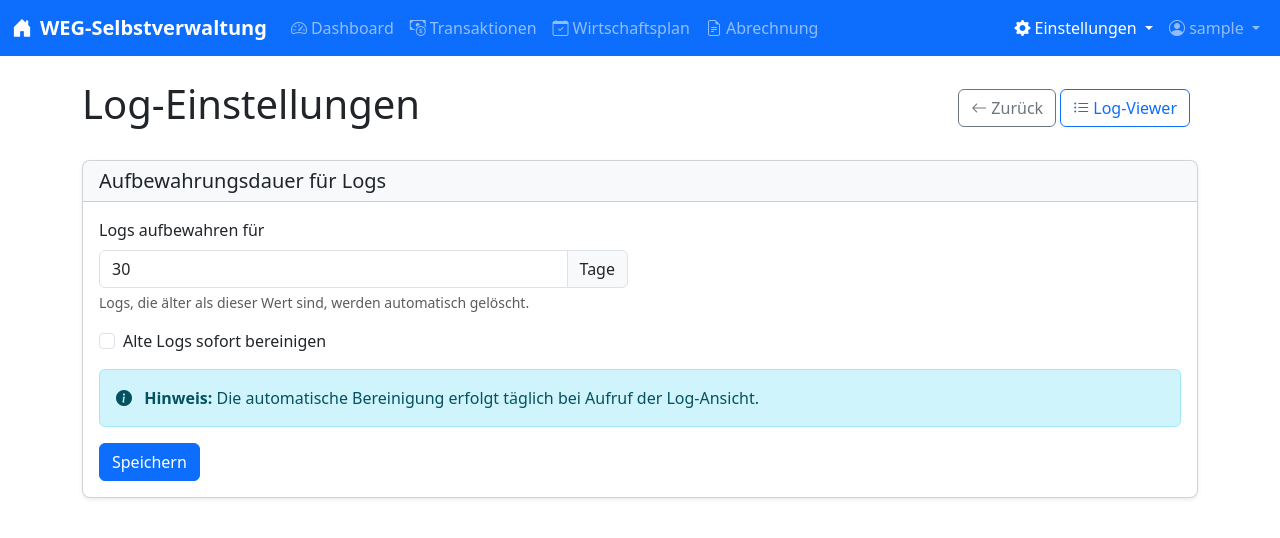
After one commit to fholzi8/Eigentuemer-selbstverwaltung-public, a Flask app: page /settings/log-settings in a window 1280 px wide. The commit adds this page. Shown: the top 538 px of the page. Run offline with Flask 3, Linux system fonts and the light colour scheme; a user stored in the database is signed in; tables that the repository leaves empty hold one stand-in row (values such as "Sample post"); parts of the project's set-up code (start-up, migrations or seed data) failed here and were passed over; some libraries are stand-ins or nearby versions.

Commit message:
Log Retention Period Integration

```diff
--- a/models.py
+++ b/models.py
@@ -259,3 +259,21 @@ class LogEntry(db.Model):
 
     def __repr__(self):
         return f'<LogEntry {self.timestamp} {self.category} {self.level} {self.message[:50]}...>'
+
+class SystemSettings(db.Model):
+    __tablename__ = 'system_settings'
+
+    id = db.Column(db.Integer, primary_key=True)
+    key = db.Column(db.String(50), unique=True, nullable=False)
+    value = db.Column(db.String(255), nullable=False)
+    description = db.Column(db.String(255))
+    created_at = db.Column(db.DateTime, default=datetime.datetime.now)
+    updated_at = db.Column(db.DateTime, default=datetime.datetime.now, onupdate=datetime.datetime.now)
+
+    @classmethod
+    def get_value(cls, key, default=None):
+        setting = cls.query.filter_by(key=key).first()
+        return setting.value if setting else default
+
+    def __repr__(self):
+        return f'<SystemSettings {self.key}={self.value}>'
--- a/routes/settings.py
+++ b/routes/settings.py
@@ -12,7 +12,7 @@ from models import db, User, Transaktion, Miteigentuemer, Wirtschaftsplan, Wirts
 from services.kategorie_mapping_service import add_mapping, get_all_mappings
 from utils.security import admin_required, is_password_strong
 from services.email_config_service import get_all_email_configs, set_email_config, delete_email_config
-from services.logging_service import get_logs, log_user_event, log_error
+from services.logging_service import get_logs, log_user_event, log_error, get_log_retention_days, set_log_retention_days, cleanup_old_logs
 from datetime import datetime, timedelta
 
 
@@ -624,8 +624,6 @@ def systeminfo():
     )
 
 
-# 3. Füge eine neue Route hinzu, um die Roadmap zu aktualisieren
-
 @settings_bp.route('/update_roadmap', methods=['POST'])
 @login_required
 @admin_required
@@ -864,6 +862,9 @@ def parameter_settings():
 @login_required
 @admin_required
 def logs_view():
+    # Automatische Log-Bereinigung bei Bedarf durchführen
+    #schedule_log_cleanup()
+
     """Zeigt die Log-Einträge an"""
 
     # Filter aus Request-Parametern
@@ -936,3 +937,30 @@ def roadmap_view():
         })
 
     return render_template('settings/roadmap.html', roadmap=roadmap)
+
+@settings_bp.route('/log-settings', methods=['GET', 'POST'])
+@login_required
+@admin_required
+def log_settings():
+    """Einstellungen für den Log-Viewer"""
+
+    if request.method == 'POST':
+        retention_days = request.form.get('retention_days', type=int)
+        if retention_days is not None and retention_days > 0:
+            set_log_retention_days(retention_days)
+
+            # Wenn "cleanup_now" ausgewählt wurde, alte Logs sofort bereinigen
+            if 'cleanup_now' in request.form:
+                deleted_count = cleanup_old_logs()
+                flash(f'{deleted_count} alte Log-Einträge wurden gelöscht.', 'success')
+            else:
+                flash('Log-Aufbewahrungsdauer erfolgreich aktualisiert.', 'success')
+        else:
+            flash('Bitte geben Sie eine gültige Anzahl von Tagen ein.', 'danger')
+
+        return redirect(url_for('settings.log_settings'))
+
+    # Aktuelle Einstellung laden
+    retention_days = get_log_retention_days()
+
+    return render_template('settings/log_settings.html', retention_days=retention_days)
--- a/services/logging_service.py
+++ b/services/logging_service.py
@@ -156,3 +156,88 @@ def get_logs(category=None, level=None, limit=100, offset=0, start_date=None, en
         logs = logs.offset(offset).limit(limit)
 
     return logs.all(), total_count
+
+def set_log_retention_days(days):
+    """Setzt die Anzahl der Tage, für die Logs aufbewahrt werden sollen"""
+    from models import db, SystemSettings
+
+    setting = SystemSettings.query.filter_by(key='log_retention_days').first()
+    if setting:
+        setting.value = str(days)
+    else:
+        setting = SystemSettings(
+            key='log_retention_days',
+            value=str(days),
+            description='Anzahl der Tage, für die Logs aufbewahrt werden'
+        )
+        db.session.add(setting)
+
+    db.session.commit()
+    return True
+
+def get_log_retention_days():
+    """Gibt die Anzahl der Tage zurück, für die Logs aufbewahrt werden"""
+    from models import SystemSettings
+
+    days = SystemSettings.get_value('log_retention_days', '30')  # Standard: 30 Tage
+    return int(days)
+
+def cleanup_old_logs():
+    """Löscht Logs, die älter als die eingestellte Retention Period sind"""
+    from models import db, LogEntry
+    from datetime import datetime, timedelta
+
+    retention_days = get_log_retention_days()
+    cutoff_date = datetime.now() - timedelta(days=retention_days)
+
+    # Logs löschen, die älter als das Cutoff-Datum sind
+    deleted_count = LogEntry.query.filter(LogEntry.timestamp < cutoff_date).delete()
+
+    db.session.commit()
+    return deleted_count
+
+def schedule_log_cleanup():
+    """Plant die regelmäßige Bereinigung alter Logs"""
+    from services.logging_service import cleanup_old_logs
+    from datetime import datetime
+    from models import SystemSettings
+
+    # Letzten Cleanup-Zeitpunkt prüfen
+    last_cleanup = SystemSettings.get_value('last_log_cleanup')
+    if last_cleanup:
+        last_cleanup_date = datetime.strptime(last_cleanup, '%Y-%m-%d')
+        today = datetime.now().date()
+
+        # Nur einmal täglich bereinigen
+        if (today - last_cleanup_date.date()).days < 1:
+            return
+
+    # Alte Logs bereinigen
+    deleted_count = cleanup_old_logs()
+
+    # Zeitpunkt des letzten Cleanups speichern
+    from models import db, SystemSettings
+
+    setting = SystemSettings.query.filter_by(key='last_log_cleanup').first()
+    today_str = datetime.now().strftime('%Y-%m-%d')
+
+    if setting:
+        setting.value = today_str
+    else:
+        setting = SystemSettings(
+            key='last_log_cleanup',
+            value=today_str,
+            description='Datum der letzten Log-Bereinigung'
+        )
+        db.session.add(setting)
+
+    db.session.commit()
+
+    # Log-Eintrag über die erfolgreiche Bereinigung
+    if deleted_count > 0:
+        from services.logging_service import log_system_event
+        log_system_event(
+            message=f'Automatische Log-Bereinigung: {deleted_count} alte Einträge wurden gelöscht.',
+            category='system',
+            level='info'
+        )
--- a/templates/settings/index.html
+++ b/templates/settings/index.html
@@ -111,8 +111,8 @@
                     <a href="{{ url_for('settings.email_settings') }}" class="list-group-item list-group-item-action">
                         <i class="bi bi-envelope"></i> E-Mail-Einstellungen
                     </a>
-                    <a href="#" class="list-group-item list-group-item-action disabled">
-                        <i class="bi bi-gear"></i> Weitere Einstellungen <span class="badge bg-secondary">Demnächst</span>
+                    <a href="{{ url_for('settings.log_settings') }}" class="list-group-item list-group-item-action">
+                        <i class="bi bi-envelope"></i> Log-Einstellungen
                     </a>
                 </div>
                 <div class="mt-auto">
--- /dev/null
+++ b/templates/settings/log_settings.html
@@ -0,0 +1,55 @@
+<!-- templates/settings/log_settings.html -->
+{% extends "layout.html" %}
+
+{% block title %}- Log-Einstellungen{% endblock %}
+
+{% block content %}
+<div class="d-flex justify-content-between align-items-center mb-4 flex-column flex-md-row">
+    <h1>Log-Einstellungen</h1>
+    <div class="mt-2 mt-md-0">
+        <a href="{{ url_for('settings.parameter_settings') }}" class="btn btn-outline-secondary">
+            <i class="bi bi-arrow-left me-1"></i><span class="d-none d-md-inline">Zurück</span>
+        </a>
+        <a href="{{ url_for('settings.logs_view') }}" class="btn btn-outline-primary me-2">
+            <i class="bi bi-list-ul me-1"></i>Log-Viewer
+        </a>
+    </div>
+</div>
+
+<div class="card">
+    <div class="card-header bg-light">
+        <h5 class="mb-0">Aufbewahrungsdauer für Logs</h5>
+    </div>
+    <div class="card-body">
+        <form method="POST" action="{{ url_for('settings.log_settings') }}">
+            <input type="hidden" name="csrf_token" value="{{ csrf_token() }}">
+
+            <div class="row mb-3">
+                <div class="col-md-6">
+                    <label for="retention_days" class="form-label">Logs aufbewahren für</label>
+                    <div class="input-group">
+                        <input type="number" class="form-control" id="retention_days" name="retention_days"
+                            value="{{ retention_days }}" min="1" max="365" required>
+                        <span class="input-group-text">Tage</span>
+                    </div>
+                    <div class="form-text">Logs, die älter als dieser Wert sind, werden automatisch gelöscht.</div>
+                </div>
+            </div>
+
+            <div class="mb-3 form-check">
+                <input type="checkbox" class="form-check-input" id="cleanup_now" name="cleanup_now">
+                <label class="form-check-label" for="cleanup_now">Alte Logs sofort bereinigen</label>
+            </div>
+
+            <div class="alert alert-info">
+                <i class="bi bi-info-circle-fill me-2"></i>
+                <strong>Hinweis:</strong> Die automatische Bereinigung erfolgt täglich bei Aufruf der Log-Ansicht.
+            </div>
+
+            <div class="d-flex justify-content-between">
+                <button type="submit" class="btn btn-primary">Speichern</button>
+            </div>
+        </form>
+    </div>
+</div>
+{% endblock %}
```
Also changed, not shown: templates/settings/parameter_settings.html (+7 -7 lines), weg_abrechnung.db.
